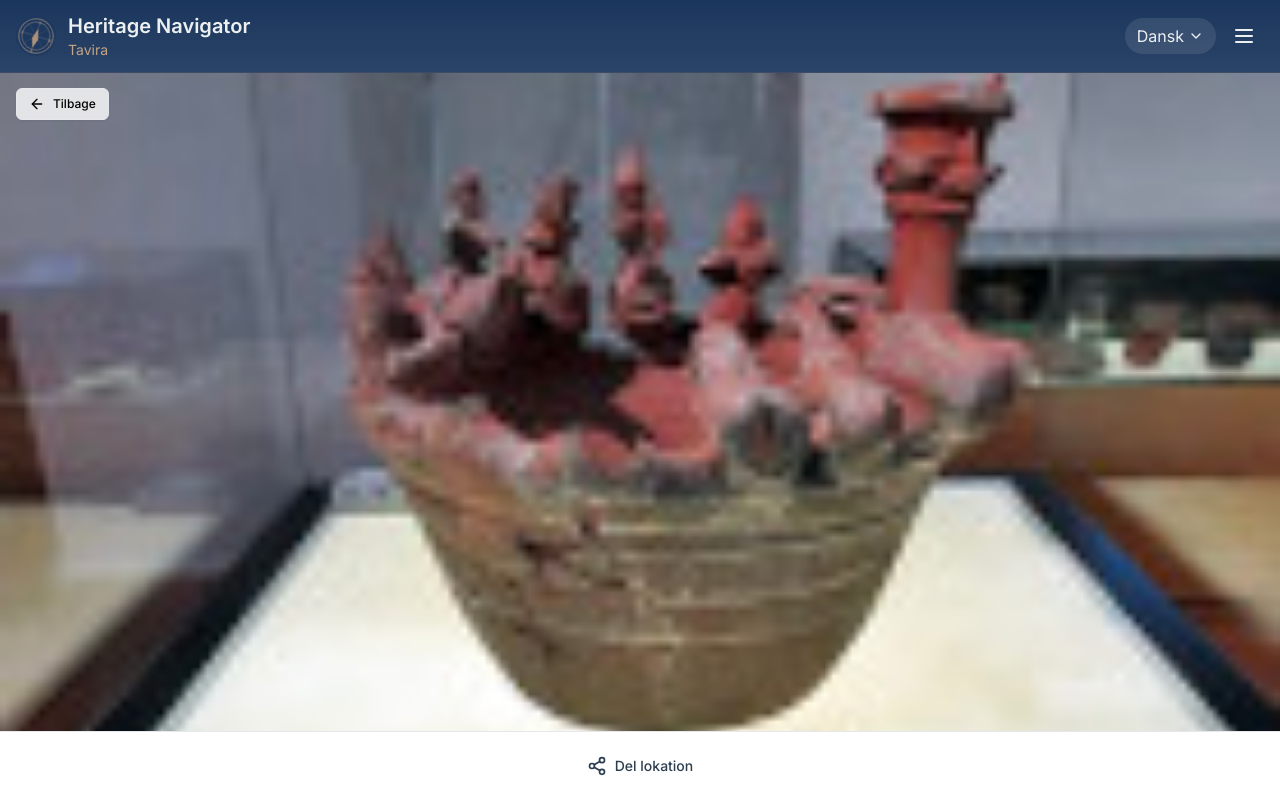
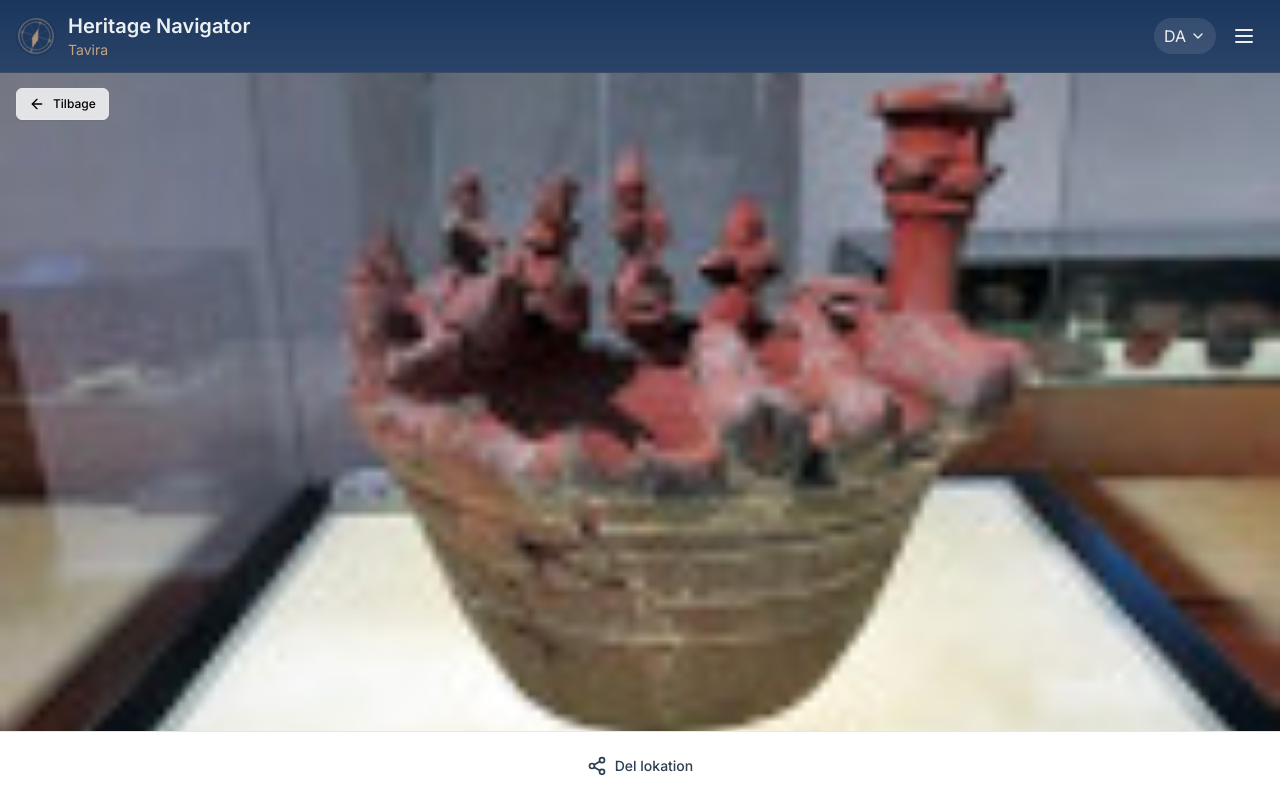
Before and after one commit to Berthel/heritage-navigator, a Next.js app: page /site/islamic-museum in a window 1280 px wide. Built offline with nearby package versions, Linux system fonts and the light colour scheme.

Commit message:
to-bogstavsforkortelser i sprog menuen

```diff
--- a/src/components/LanguageSelector.tsx
+++ b/src/components/LanguageSelector.tsx
@@ -17,6 +17,12 @@ const languageNames: Record<Language, string> = {
   da: 'Dansk',
   en: 'English',
   pt: 'Português'
+};
+
+const languageCodes: Record<Language, string> = {
+  da: 'DA',
+  en: 'EN',
+  pt: 'PT'
 };
 
 export function LanguageSelector({ selectedLanguage, onLanguageChange }: LanguageSelectorProps) {
@@ -55,13 +61,13 @@ export function LanguageSelector({ selectedLanguage, onLanguageChange }: Languag
         ref={updateButtonRect}
         whileTap={{ scale: 0.95 }}
         onClick={() => setIsOpen(!isOpen)}
-        className="rounded-full px-3 py-1.5 flex items-center gap-1 transition-colors duration-200 hover:bg-white/20"
+        className="rounded-full px-2.5 py-1.5 flex items-center gap-1 transition-colors duration-200 hover:bg-white/20"
         style={{
           color: colors.text.light,
           background: 'rgba(255, 255, 255, 0.1)'
         }}
       >
-        {languageNames[selectedLanguage]}
+        {languageCodes[selectedLanguage]}
         <ChevronDown
           className={`w-4 h-4 transition-transform duration-200 ${isOpen ? 'rotate-180' : ''}`}
         />
@@ -78,7 +84,7 @@ export function LanguageSelector({ selectedLanguage, onLanguageChange }: Languag
               style={{
                 position: 'absolute',
                 top: buttonRect.bottom + 4,
-                left: buttonRect.right - 120,
+                left: Math.min(buttonRect.right - 120, window.innerWidth - 124),
                 background: colors.primary,
                 border: `1px solid ${colors.secondary}33`,
                 pointerEvents: 'auto'
```
